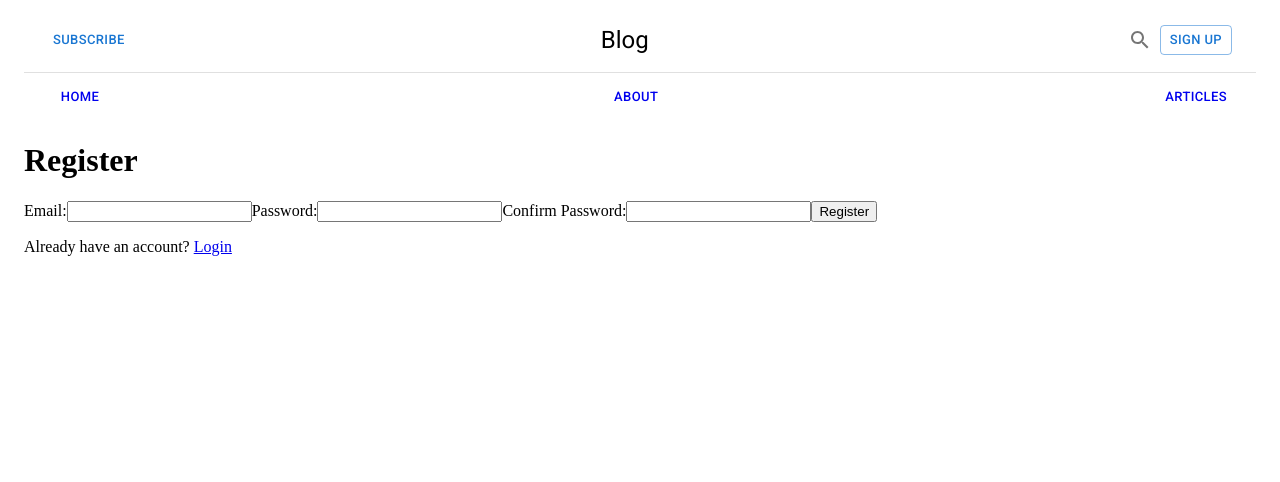
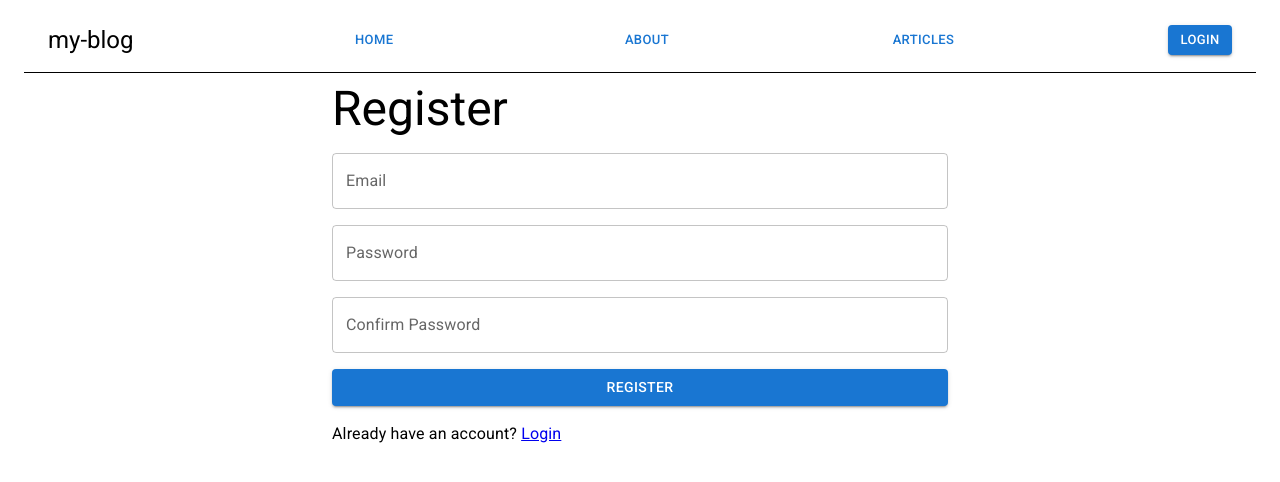
Before and after one commit to minhajislam674/blog-react, a React (Vite) app: page /signup in a window 1280 px wide. Shown: the top 482 px of the page. Built offline with nearby package versions, Linux system fonts and the light colour scheme; no server answers.

Commit message:
Added styles with material-ui

```diff
--- a/src/App.tsx
+++ b/src/App.tsx
@@ -9,16 +9,10 @@ import LoginPage from "./pages/LoginPage";
 import SignUpPage from "./pages/SignUpPage";
 import "./App.css";
 
-const sections = [
-  { title: "Home", url: "/" },
-  { title: "About", url: "/about" },
-  { title: "Articles", url: "/articles" },
-];
-
 function App() {
   return (
     <div className="App">
-      <NavBar title="Blog" sections={sections} />
+      <NavBar />
       <Routes>
         <Route path="/" element={<HomePage />} />
         <Route path="/about" element={<AboutPage />} />
--- a/src/components/AddCommentForm.tsx
+++ b/src/components/AddCommentForm.tsx
@@ -1,44 +1,65 @@
 import { useState, useContext } from "react";
 import { Context } from "../contexts/ArticleContext";
+import useUser from "../hooks/useUser";
+import { makeStyles } from "@mui/material";
+import { TextField, Button, Typography, Box } from "@mui/material";
 
-interface articleProps {
+interface ArticleProps {
   articleId: string;
 }
 
-const AddCommentForm = ({ articleId }: articleProps) => {
-  const [name, setName] = useState("");
+const AddCommentForm = ({ articleId }: ArticleProps) => {
   const [comment, setComment] = useState("");
+  const { user } = useUser();
+  const name = user ? user.email : "Anonymous";
 
   const { addComment } = useContext(Context);
 
+  const handleSubmit = (e: React.FormEvent<HTMLFormElement>) => {
+    e.preventDefault();
+    addComment(articleId, name, comment);
+    setComment("");
+  };
+
+  const formStyles = {
+    display: "flex",
+    flexDirection: "column" as const,
+    gap: "1rem",
+    marginTop: "1rem",
+    marginBottom: "1rem",
+  };
+
   return (
-    <div>
-      <h3>Add Comment</h3>
-      <form
-        onSubmit={(e) => {
-          e.preventDefault();
-          addComment(articleId, name, comment);
-          setName("");
-          setComment("");
-        }}
-      >
-        <label htmlFor="name">Name:</label>
-        <input
-          type="text"
-          id="name"
-          value={name}
-          onChange={(e) => setName(e.target.value)}
-        />
-        <label htmlFor="comment">Comment:</label>
-        <textarea
+    <Box
+      sx={{
+        display: "flex",
+        flexDirection: "column",
+        alignItems: "left",
+        "& > :not(style)": { m: 1, width: "50%" },
+      }}
+    >
+      <Typography variant="h5">Add Comment</Typography>
+      <form onSubmit={handleSubmit} style={formStyles}>
+        <Typography variant="body1">
+          You are commenting as {user && user.email}
+        </Typography>
+
+        <TextField
           id="comment"
+          label="Comment"
+          multiline
+          rows={4}
+          variant="outlined"
           placeholder="Add your comment..."
           value={comment}
           onChange={(e) => setComment(e.target.value)}
+          style={{ marginBottom: "1rem" }}
         />
-        <button>Add Comment</button>
+        <Button variant="contained" color="primary" type="submit">
+          Add Comment
+        </Button>
       </form>
-    </div>
+    </Box>
   );
 };
 
--- a/src/components/NavBar.tsx
+++ b/src/components/NavBar.tsx
@@ -1,60 +1,128 @@
 import * as React from "react";
 import Toolbar from "@mui/material/Toolbar";
 import Button from "@mui/material/Button";
+import Typography from "@mui/material/Typography";
+import { Link, useNavigate } from "react-router-dom";
+import useUser from "../hooks/useUser";
+import { getAuth, signOut } from "firebase/auth";
+import { useTheme } from "@mui/material/styles";
+import useMediaQuery from "@mui/material/useMediaQuery";
 import IconButton from "@mui/material/IconButton";
-import SearchIcon from "@mui/icons-material/Search";
-import Typography from "@mui/material/Typography";
-import { Link } from "react-router-dom";
+import MenuIcon from "@mui/icons-material/Menu";
+import MenuItem from "@mui/material/MenuItem";
+import Menu from "@mui/material/Menu";
 
-interface NavBarProps {
-  sections: ReadonlyArray<{
-    title: string;
-    url: string;
-  }>;
-  title: string;
-}
+export default function NavBar() {
+  const { user } = useUser();
+  const navigate = useNavigate();
+  const theme = useTheme();
+  const isSmallerScreen = useMediaQuery(theme.breakpoints.down("sm"));
 
-export default function NavBar(props: NavBarProps) {
-  const { sections, title } = props;
+  const [anchorEl, setAnchorEl] = React.useState(null);
+
+  const handleMenuOpen = (event: any) => {
+    setAnchorEl(event.currentTarget);
+  };
+
+  const handleMenuClose = () => {
+    setAnchorEl(null);
+  };
 
   return (
-    <React.Fragment>
-      <Toolbar sx={{ borderBottom: 1, borderColor: "divider" }}>
-        <Button size="small">Subscribe</Button>
-        <Typography
-          component="h2"
-          variant="h5"
-          color="inherit"
-          align="center"
-          noWrap
-          sx={{ flex: 1 }}
-        >
-          {title}
-        </Typography>
-        <IconButton>
-          <SearchIcon />
-        </IconButton>
-        <Button variant="outlined" size="small">
-          Sign up
-        </Button>
-      </Toolbar>
+    <>
       <Toolbar
         component="nav"
-        variant="dense"
-        sx={{ justifyContent: "space-between", overflowX: "auto" }}
+        variant="regular"
+        sx={{
+          borderBottom: 1,
+          borderColor: "ActiveBorder",
+          justifyContent: "space-between",
+          alignItems: "center",
+          gap: "10px",
+        }}
       >
-        {sections.map((section) => (
-          <Link
-            key={section.title}
-            to={section.url}
-            style={{ textDecoration: "none" }}
-          >
-            <Button color="inherit" size="small">
-              {section.title}
+        <Typography component="h2" variant="h5" color="inherit">
+          my-blog
+        </Typography>
+
+        {isSmallerScreen ? (
+          <>
+            <IconButton
+              size="large"
+              edge="start"
+              color="inherit"
+              aria-label="menu"
+              onClick={handleMenuOpen}
+            >
+              <MenuIcon />
+            </IconButton>
+            <Menu
+              anchorEl={anchorEl}
+              open={Boolean(anchorEl)}
+              onClose={handleMenuClose}
+            >
+              <MenuItem component={Link} to="/">
+                Home
+              </MenuItem>
+              <MenuItem component={Link} to="/about">
+                About
+              </MenuItem>
+              <MenuItem component={Link} to="/articles">
+                Articles
+              </MenuItem>
+              {user ? (
+                <MenuItem
+                  onClick={() => {
+                    signOut(getAuth()).then(() => {
+                      navigate("/login");
+                    });
+                  }}
+                >
+                  Sign Out
+                </MenuItem>
+              ) : (
+                <MenuItem component={Link} to="/login">
+                  Login
+                </MenuItem>
+              )}
+            </Menu>
+          </>
+        ) : (
+          <>
+            <Button component={Link} to="/" variant="text" size="small">
+              Home
             </Button>
-          </Link>
-        ))}
+            <Button component={Link} to="/about" variant="text" size="small">
+              About
+            </Button>
+            <Button component={Link} to="/articles" variant="text" size="small">
+              Articles
+            </Button>
+            {user ? (
+              <Button
+                onClick={() => {
+                  signOut(getAuth()).then(() => {
+                    navigate("/login");
+                  });
+                }}
+                variant="contained"
+                size="small"
+              >
+                Sign Out
+              </Button>
+            ) : (
+              <Button
+                component={Link}
+                to="/login"
+                variant="contained"
+                size="small"
+              >
+                Login
+              </Button>
+            )}
+          </>
+        )}
       </Toolbar>
-    </React.Fragment>
+    </>
   );
 }
--- a/src/pages/AboutPage.tsx
+++ b/src/pages/AboutPage.tsx
@@ -1,9 +1,9 @@
-import React from "react";
+import { Typography } from "@mui/material";
 
 const AboutPage = () => {
   return (
     <div>
-      <h1>About Page</h1>
+      <Typography variant="h3">About</Typography>
     </div>
   );
 };
--- a/src/pages/ArticlePage.tsx
+++ b/src/pages/ArticlePage.tsx
@@ -1,10 +1,19 @@
-import { useState, useContext } from "react";
+import { useState, useContext, useEffect } from "react";
 import { Link, useParams } from "react-router-dom";
 import { Context } from "../contexts/ArticleContext";
 import NotFoundPage from "./NotFoundPage";
 import CommentsList from "../components/CommentsList";
 import AddCommentForm from "../components/AddCommentForm";
 import useUser from "../hooks/useUser";
+import {
+  Button,
+  Typography,
+  Card,
+  CardHeader,
+  CardContent,
+  Box,
+} from "@mui/material";
+import ThumbUpIcon from "@mui/icons-material/ThumbUp";
 
 const ArticlePage = () => {
   const { articleId } = useParams();
@@ -23,12 +32,31 @@ const ArticlePage = () => {
     }
 
     return (
-      <div>
-        <h1>{article.title}</h1>
-        <p>Written by: {article.author}</p>
-        <p>This post has currently {article.vote} upvotes!</p>
+      <Box
+        sx={{
+          display: "flex",
+          flexDirection: "column",
+          alignItems: "center",
+          "& > :not(style)": { m: 1, width: "100%" },
+        }}
+      >
+        <Card>
+          <CardHeader
+            title={article.title}
+            subheader={`Written by: ${article.author}`}
+          />
+          <CardContent>
+            <Typography
+              variant="body1"
+              style={{ marginTop: "1rem", marginBottom: "1rem" }}
+            >
+              {article.content}
+            </Typography>
+
             {user ? (
-          <button
+              <Button
+                variant="contained"
+                color={upvoted ? "secondary" : "primary"}
                 onClick={() => {
                   if (upvoted) {
                     removeVoteArticle(article._id);
@@ -38,22 +66,34 @@ const ArticlePage = () => {
                 }}
               >
                 {upvoted ? "Remove Vote" : "Upvote"}
-          </button>
+              </Button>
             ) : (
-          <Link to="/login">
-            <button>Login to upvote</button>
+              <Link to="/login" style={{ textDecoration: "none" }}>
+                <Button variant="text" color="secondary">
+                  Login to upvote this article
+                </Button>
               </Link>
             )}
-        <p>{article.content}</p>
+            <Typography>
+              This article has currently {article.vote} upvotes!
+            </Typography>
+          </CardContent>
+        </Card>
+        <Card>
+          <CardContent>
             {user ? (
               <AddCommentForm articleId={article._id} />
             ) : (
-          <Link to="/login">
-            <button>Login to comment</button>
+              <Link to="/login" style={{ textDecoration: "none" }}>
+                <Button variant="text" color="secondary">
+                  Login to comment on this article
+                </Button>
               </Link>
             )}
             <CommentsList comments={article.comments} />
-      </div>
+          </CardContent>
+        </Card>
+      </Box>
     );
   } catch (error) {
     console.error(error);
--- a/src/pages/ArticlesListPage.tsx
+++ b/src/pages/ArticlesListPage.tsx
@@ -1,9 +1,10 @@
 import ArticlesList from "../components/ArticlesList";
+import { Typography } from "@mui/material";
 
 const ArticlesListPage = () => {
   return (
     <div>
-      <h1>Article List</h1>
+      <Typography variant="h3">Articles</Typography>
       <ArticlesList />
     </div>
   );
--- a/src/pages/HomePage.tsx
+++ b/src/pages/HomePage.tsx
@@ -1,9 +1,10 @@
 import React from "react";
+import { Typography } from "@mui/material";
 
 const HomePage = () => {
   return (
     <div>
-      <h1>Home Page</h1>
+      <Typography variant="h3">Home</Typography>
     </div>
   );
 };
--- a/src/pages/LoginPage.tsx
+++ b/src/pages/LoginPage.tsx
@@ -1,6 +1,7 @@
 import { useState } from "react";
 import { Link, useNavigate } from "react-router-dom";
 import { getAuth, signInWithEmailAndPassword } from "firebase/auth";
+import { Typography, TextField, Box, Button } from "@mui/material";
 
 const LoginPage = () => {
   const [email, setEmail] = useState("");
@@ -9,7 +10,9 @@ const LoginPage = () => {
 
   const navigate = useNavigate();
 
-  const login = async () => {
+  const login = async (e: any) => {
+    e.preventDefault();
+
     const auth = getAuth();
     try {
       await signInWithEmailAndPassword(auth, email, password);
@@ -21,29 +24,44 @@ const LoginPage = () => {
 
   return (
     <>
-      <h1>Login</h1>
+      <Box
+        component="form"
+        sx={{
+          display: "flex",
+          flexDirection: "column",
+          alignItems: "center",
+          "& > :not(style)": { m: 1, width: "50%" },
+        }}
+        noValidate
+        autoComplete="off"
+        onSubmit={login}
+      >
+        <Typography variant="h3">Login</Typography>
+        {error && <Typography color="error">{error}</Typography>}
+        <TextField
+          id="outlined-basic"
+          label="Email"
+          variant="outlined"
+          value={email}
+          onChange={(event) => setEmail(event.target.value)}
+        />
+        <TextField
+          id="outlined-password-input"
+          label="Password"
+          type="password"
+          autoComplete="current-password"
+          variant="outlined"
+          value={password}
+          onChange={(event) => setPassword(event.target.value)}
+        />
+        <Button variant="contained" type="submit">
+          Login
+        </Button>
 
-      <label htmlFor="email">Email:</label>
-      <input
-        type="email"
-        id="email"
-        value={email}
-        onChange={(e) => setEmail(e.target.value)}
-      />
-      {error && <p className="error"> {error} </p>}
-      <label htmlFor="password">Password:</label>
-      <input
-        type="password"
-        id="password"
-        value={password}
-        onChange={(e) => setPassword(e.target.value)}
-      />
-      {error && <p className="error"> {error} </p>}
-      <button onClick={login}>Login</button>
-
-      <p>
-        Don't have an account? <Link to="/signup">Register</Link>
-      </p>
+        <Typography>
+          Don't have an account? <Link to="/signup">Register</Link>
+        </Typography>
+      </Box>
     </>
   );
 };
--- a/src/pages/NotFoundPage.tsx
+++ b/src/pages/NotFoundPage.tsx
@@ -1,10 +1,11 @@
 import React from "react";
 import { Link } from "react-router-dom";
+import { Typography } from "@mui/material";
 
 const NotFoundPage = () => {
   return (
     <div>
-      <h1>404: Page Not Found</h1>
+      <Typography variant="h3">404 - Page not found</Typography>
       <Link to="/">Back to home</Link>
     </div>
   );
--- a/src/pages/SignUpPage.tsx
+++ b/src/pages/SignUpPage.tsx
@@ -1,23 +1,26 @@
 import { useState } from "react";
 import { Link, useNavigate } from "react-router-dom";
 import { getAuth, createUserWithEmailAndPassword } from "firebase/auth";
+import { Typography, TextField, Button, Box } from "@mui/material";
 
 const SignUpPage = () => {
   const [email, setEmail] = useState("");
   const [password, setPassword] = useState("");
-  const [confirmPassowrd, setConfirmPassoword] = useState("");
-  const [error, setError] = useState("");
+  const [confirmPassword, setConfirmPassword] = useState("");
+  const [error, setError] = useState<string>("");
 
   const navigate = useNavigate();
 
-  const register = async () => {
+  const register = async (e: any) => {
+    e.preventDefault();
+
     const auth = getAuth();
     try {
-      if (password !== confirmPassowrd) {
+      if (password !== confirmPassword) {
         setError("Passwords do not match");
         return;
       }
-      createUserWithEmailAndPassword(auth, email, password);
+      await createUserWithEmailAndPassword(auth, email, password);
       navigate("/articles");
     } catch (error: any) {
       setError(error.message);
@@ -26,35 +29,52 @@ const SignUpPage = () => {
 
   return (
     <>
-      <h1>Register</h1>
-      {error && <p className="error"> {error} </p>}
-      <label htmlFor="email">Email:</label>
-      <input
-        type="email"
-        id="email"
+      <Box
+        component="form"
+        sx={{
+          display: "flex",
+          flexDirection: "column",
+          alignItems: "center",
+          "& > :not(style)": { m: 1, width: "50%" },
+        }}
+        noValidate
+        autoComplete="off"
+        onSubmit={register}
+      >
+        <Typography variant="h3">Register</Typography>
+        {error && <Typography color="error">{error}</Typography>}
+        <TextField
+          id="outlined-basic"
+          label="Email"
+          variant="outlined"
           value={email}
-        onChange={(e) => setEmail(e.target.value)}
+          onChange={(event) => setEmail(event.target.value)}
         />
-
-      <label htmlFor="password">Password:</label>
-      <input
+        <TextField
+          id="outlined-password-input"
+          label="Password"
           type="password"
-        id="password"
+          autoComplete="new-password"
+          variant="outlined"
           value={password}
-        onChange={(e) => setPassword(e.target.value)}
+          onChange={(event) => setPassword(event.target.value)}
         />
-      <label htmlFor="confirm-password">Confirm Password:</label>
-      <input
+        <TextField
+          id="outlined-confirm-password-input"
+          label="Confirm Password"
           type="password"
-        id="confirm-password"
-        value={confirmPassowrd}
-        onChange={(e) => setConfirmPassoword(e.target.value)}
+          autoComplete="new-password"
+          variant="outlined"
+          value={confirmPassword}
+          onChange={(event) => setConfirmPassword(event.target.value)}
         />
-      <button onClick={register}>Register</button>
-
-      <p>
+        <Button variant="contained" type="submit">
+          Register
+        </Button>
+        <Typography>
           Already have an account? <Link to="/login">Login</Link>
-      </p>
+        </Typography>
+      </Box>
     </>
   );
 };
```
Also changed, not shown: src/components/ArticlesList.tsx (+35 -9 lines), src/components/CommentsList.tsx (+16 -7 lines). Lines whose indentation alone changed are shown as unchanged.
